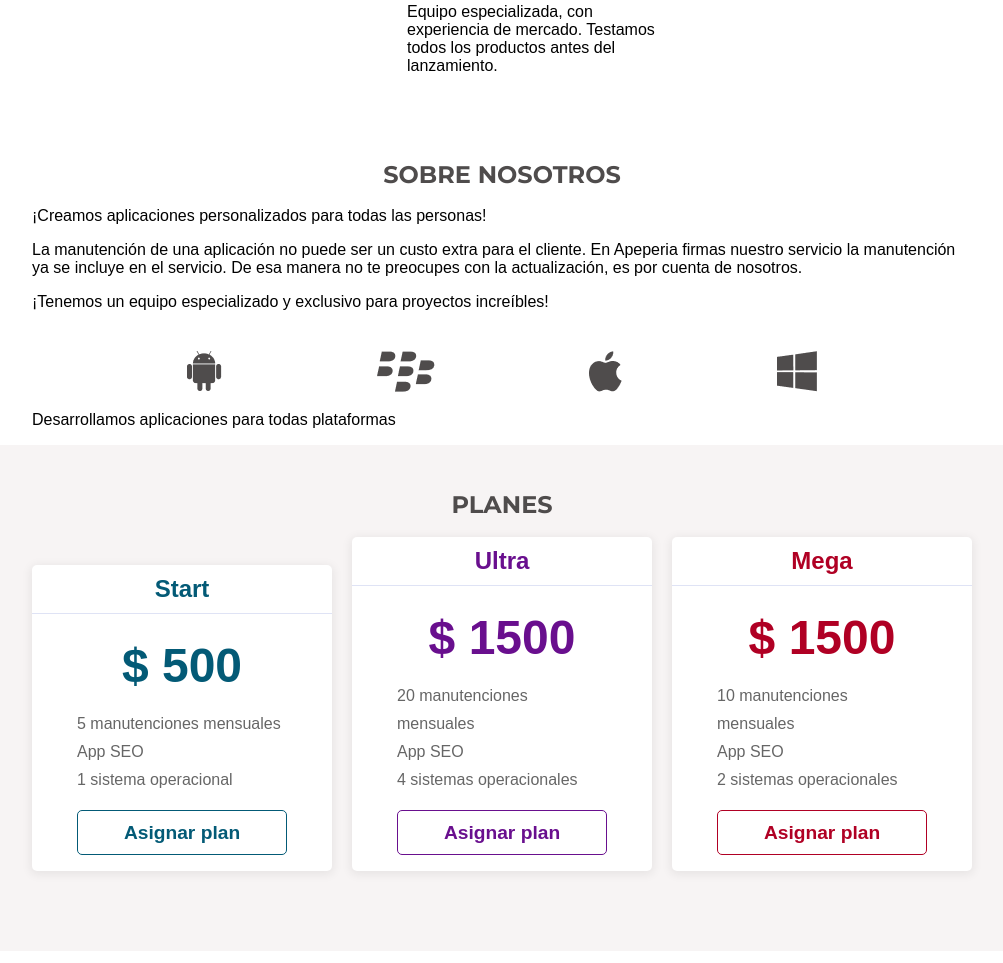
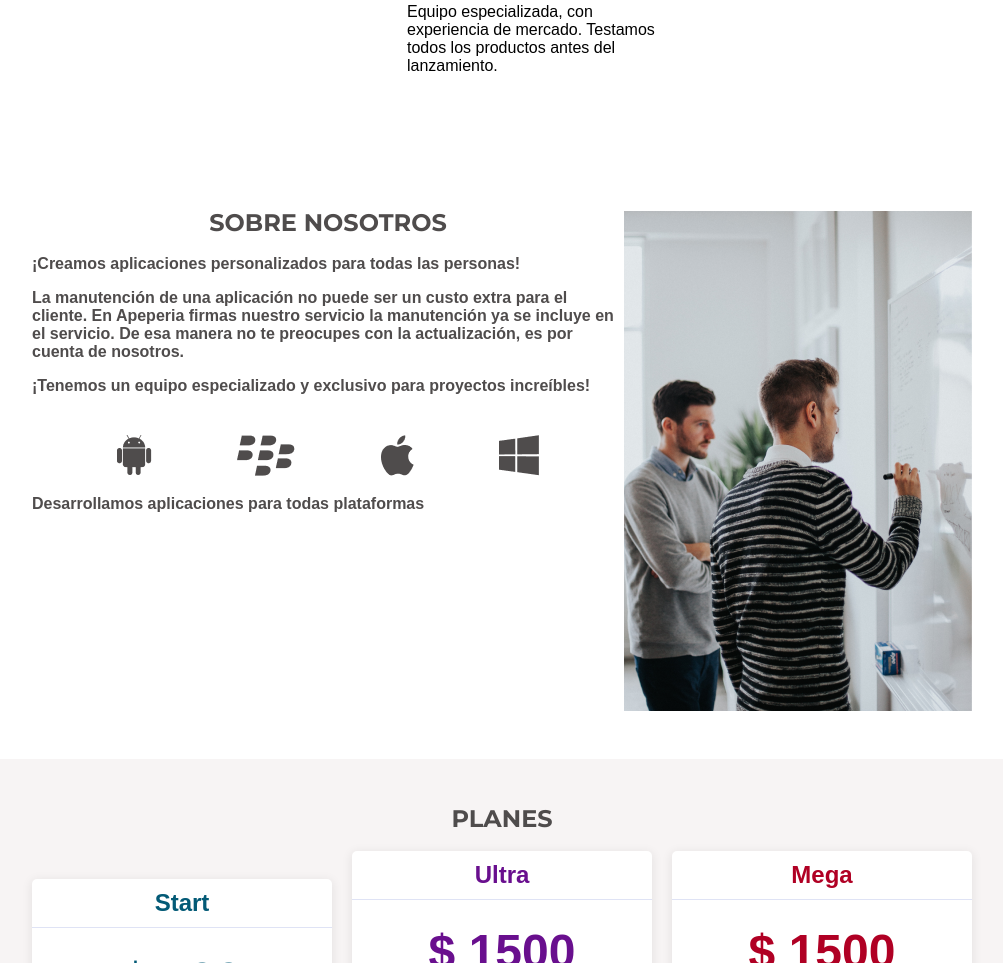
Before and after one commit to moisescisneros298/LAYOUT-RESPONSIVO, a plain HTML site: page index.html in a window 1280 px wide. Shown: the part 1570-2533 px from the top of the page, without its empty margins (138-1141 px from the left). Drawn offline with Linux system fonts and the light colour scheme.

Commit message:
agregando la imagen al sobre nosotros

```diff
--- a/css/sobre-nosotros.css
+++ b/css/sobre-nosotros.css
@@ -30,6 +30,10 @@
     font-weight: 700;
 }
 
+.sobre-nosotros__imagen{
+    display: none;
+}
+
 @media screen and (min-width: 1024px) {
     .sobre-nosotros {
         display: flex;
--- a/index.html
+++ b/index.html
@@ -74,7 +74,7 @@
             </ul>
         </section>
 
-        <section class="sobre_nosotros container">
+        <section class="sobre-nosotros container">
             <div class="sobre_nosotros__contenido">
                 <h2 class="sobre_nosotros__titulo">Sobre nosotros</h2>
                 <p class="sobre_nosotros__texto">
@@ -96,6 +96,7 @@
                 </ul>
                 <p class="sobre_nosotros__texto">Desarrollamos aplicaciones para todas plataformas</p>
             </div>
+            <img src="./img/sobre-apeperia.png" alt="sobre nosotros" class="sobre-nosotros__imagen">
         </section>
 
         <section class="planes container">
```
